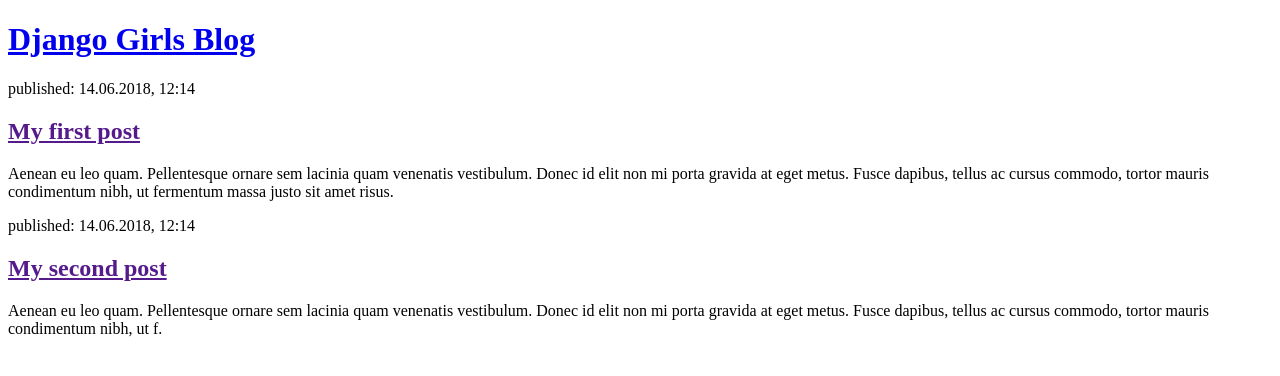
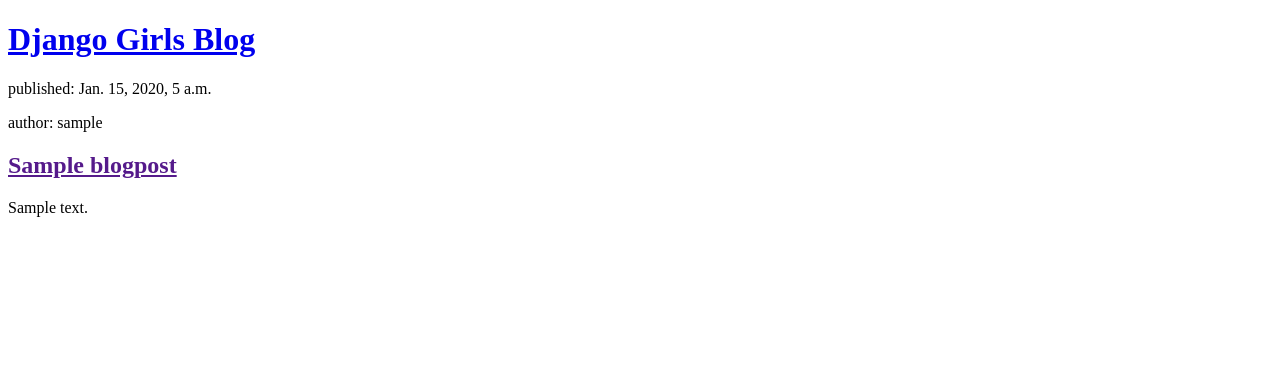
Before and after one commit to cat9563/django-girls, a Django app: template blog/templates/blog/post_list.html in a window 1280 px wide. Shown: the top 376 px of the page. Run offline with Django 3.2, Linux system fonts and the light colour scheme; the template is opened without the code that fills it: values that come from a table or form of the project are taken from there, others are empty; tables that the repository leaves empty hold one stand-in row (values such as "Sample post").

Commit message:
updates views to render content and adds dynamic content to html page

```diff
--- a/blog/templates/blog/post_list.html
+++ b/blog/templates/blog/post_list.html
@@ -8,19 +8,15 @@
 </head>
 <body>
     <div>
-            <h1><a href="/">Django Girls Blog</a></h1>
-        </div>
-
-        <div>
-            <p>published: 14.06.2018, 12:14</p>
-            <h2><a href="">My first post</a></h2>
-            <p>Aenean eu leo quam. Pellentesque ornare sem lacinia quam venenatis vestibulum. Donec id elit non mi porta gravida at eget metus. Fusce dapibus, tellus ac cursus commodo, tortor mauris condimentum nibh, ut fermentum massa justo sit amet risus.</p>
-        </div>
-
-        <div>
-            <p>published: 14.06.2018, 12:14</p>
-            <h2><a href="">My second post</a></h2>
-            <p>Aenean eu leo quam. Pellentesque ornare sem lacinia quam venenatis vestibulum. Donec id elit non mi porta gravida at eget metus. Fusce dapibus, tellus ac cursus commodo, tortor mauris condimentum nibh, ut f.</p>
-        </div>
+         <h1><a href="/">Django Girls Blog</a></h1>
+    </div>
+    {% for blogpost in blogposts %}
+    <div>
+        <p>published: {{ blogpost.published_date }}</p>
+        <p>author: {{ blogpost.author }}
+        <h2><a href="">{{ blogpost.title }}</a></h2>
+         <p>{{ blogpost.text|linebreaksbr }}</p>
+    </div>
+    {% endfor %}
 </body>
 </html>
--- a/blog/views.py
+++ b/blog/views.py
@@ -1,6 +1,9 @@
 from django.shortcuts import render
+from django.utils import timezone
+from .models import BlogPost
 
 # Create your views here.
 
 def post_list(request):
-    return render(request, 'blog/post_list.html', {})
+    blogposts = BlogPost.objects.filter(published_date__lte=timezone.now()).order_by('published_date')
+    return render(request, 'blog/post_list.html', {'blogposts': blogposts})
```
